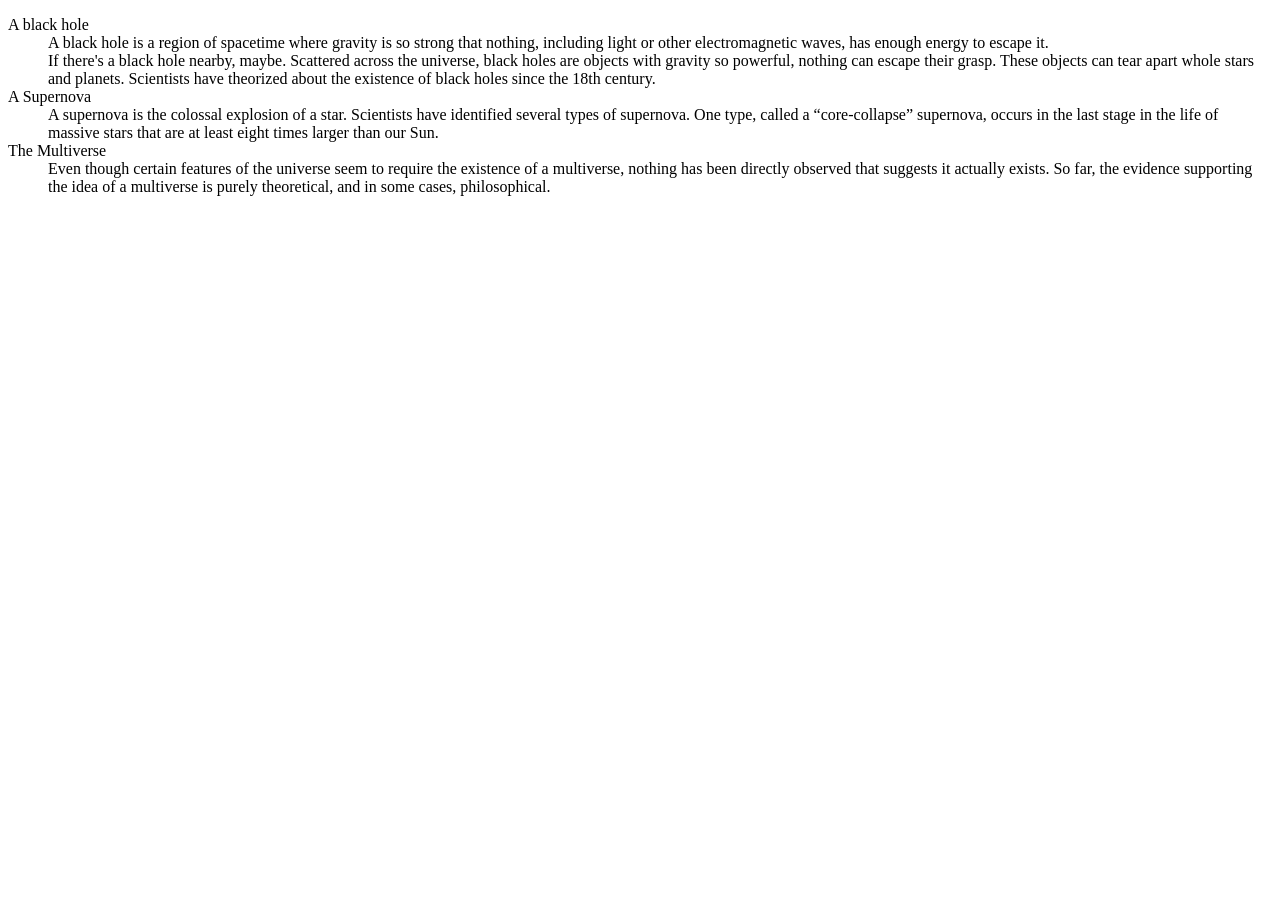
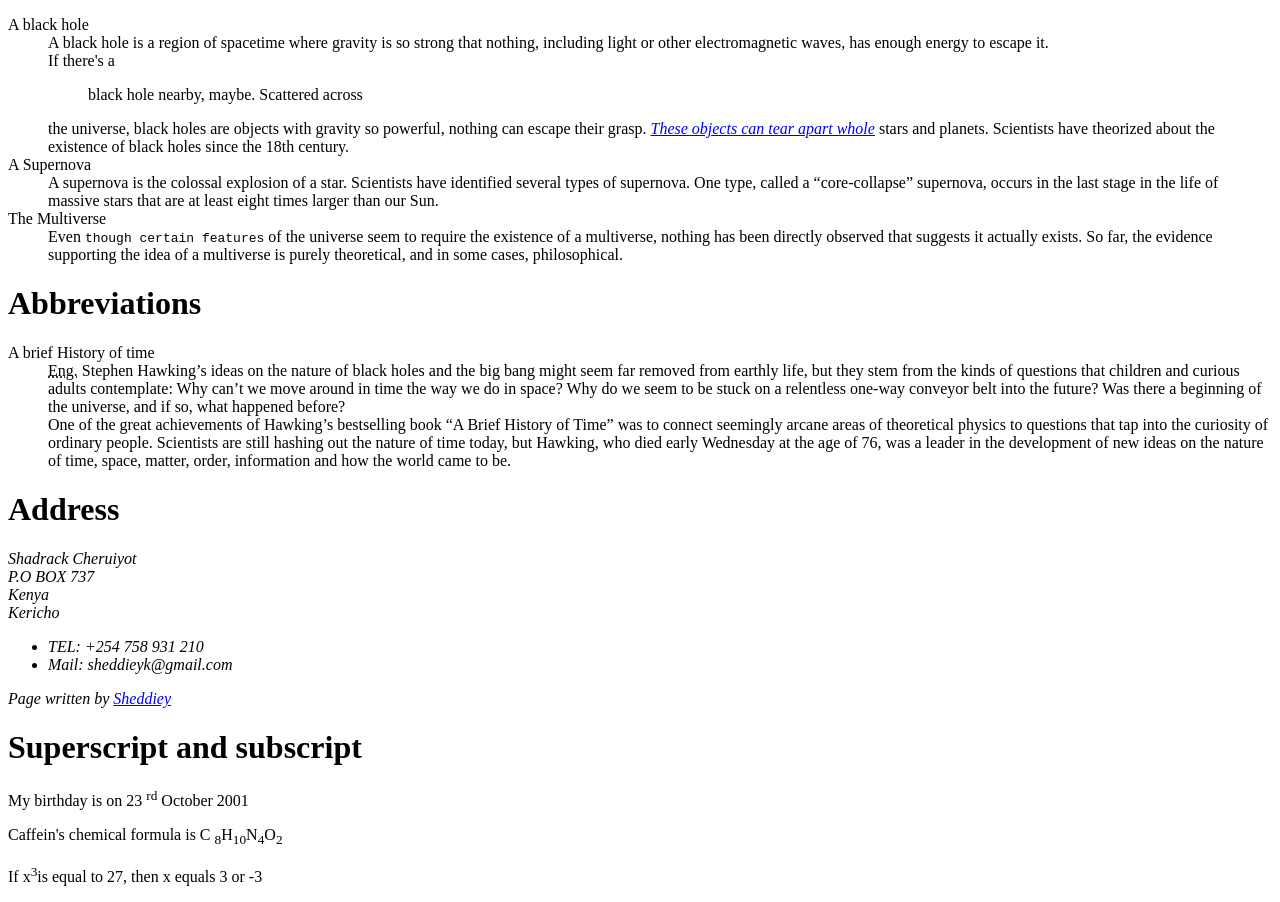
Before and after one commit to Sheddiey/Marking-up-a-letter, a plain HTML site: page index.html in a window 1280 px wide. Before the commit the page ends 800 px from the top, so only its background shows below. Drawn offline with Linux system fonts and the light colour scheme.

Commit message:
superscript and subscript

```diff
--- a/index.html
+++ b/index.html
@@ -15,7 +15,17 @@
           energy to escape it.
         </dd>
         <dd>
-            If there's a black hole nearby, maybe. Scattered across the universe, black holes are objects with gravity so powerful, nothing can escape their grasp. These objects can tear apart whole stars and planets. Scientists have theorized about the existence of black holes since the 18th century.
+          If there's a
+          <blockquote>black hole nearby, maybe. Scattered across</blockquote>
+          the universe, black holes are objects with gravity so powerful,
+          nothing can escape their grasp.
+          <a
+            href="https://developer.mozilla.org/en-US/docs/Learn/HTML/Introduction_to_HTML/Advanced_text_formatting"
+            target="_blank"
+            ><cite>These objects can tear apart whole</cite></a
+          >
+          stars and planets. Scientists have theorized about the existence of
+          black holes since the 18th century.
         </dd>
         <dt>A Supernova</dt>
         <dd>
@@ -26,13 +36,64 @@
         </dd>
         <dt>The Multiverse</dt>
         <dd>
-          Even though certain features of the universe seem to require the
-          existence of a multiverse, nothing has been directly observed that
-          suggests it actually exists. So far, the evidence supporting the idea
-          of a multiverse is purely theoretical, and in some cases,
-          philosophical.
+          Even <code>though certain features</code> of the universe seem to
+          require the existence of a multiverse, nothing has been directly
+          observed that suggests it actually exists. So far, the evidence
+          supporting the idea of a multiverse is purely theoretical, and in some
+          cases, philosophical.
         </dd>
       </dl>
+
+      <h1>Abbreviations</h1>
+      <div>
+        <dl>
+          <dt>A brief History of time</dt>
+          <dd>
+            <abbr title="Engineer">Eng.</abbr> Stephen Hawking’s ideas on the
+            nature of black holes and the big bang might seem far removed from
+            earthly life, but they stem from the kinds of questions that
+            children and curious adults contemplate: Why can’t we move around in
+            time the way we do in space? Why do we seem to be stuck on a
+            relentless one-way conveyor belt into the future? Was there a
+            beginning of the universe, and if so, what happened before?
+          </dd>
+          <dd>
+            One of the great achievements of Hawking’s bestselling book “A Brief
+            History of Time” was to connect seemingly arcane areas of
+            theoretical physics to questions that tap into the curiosity of
+            ordinary people. Scientists are still hashing out the nature of time
+            today, but Hawking, who died early Wednesday at the age of 76, was a
+            leader in the development of new ideas on the nature of time, space,
+            matter, order, information and how the world came to be.
+          </dd>
+        </dl>
+        <h1>Address</h1>
+        <address>
+          <p>
+            Shadrack Cheruiyot <br />
+            P.O BOX 737 <br />
+            Kenya <br />
+            Kericho
+          </p>
+          <ul>
+            <li>TEL: +254 758 931 210</li>
+            <li>Mail: sheddieyk@gmail.com</li>
+          </ul>
+        </address>
+        <address>
+          Page written by
+          <a href="https://twitter.com/sheddieynext" target="_blank"
+            >Sheddiey</a
+          >
+        </address>
+      </div>
     </div>
+    <h1>Superscript and subscript</h1>
+    <p>My birthday is on 23 <sup>rd</sup> October 2001</p>
+    <p>
+      Caffein's chemical formula is C
+      <sub>8</sub>H<sub>10</sub>N<sub>4</sub>O<sub>2</sub>
+    </p>
+    <p>If x<sup>3</sup>is equal to 27, then x equals 3 or -3</p>
   </body>
 </html>
```
